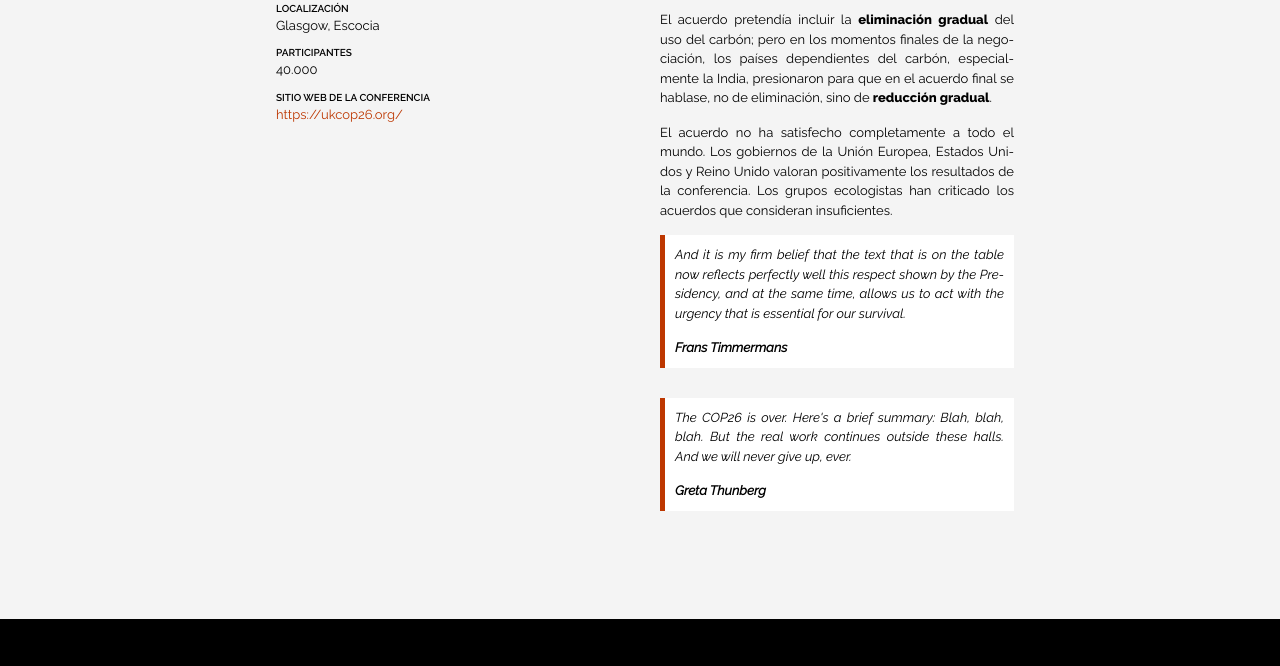
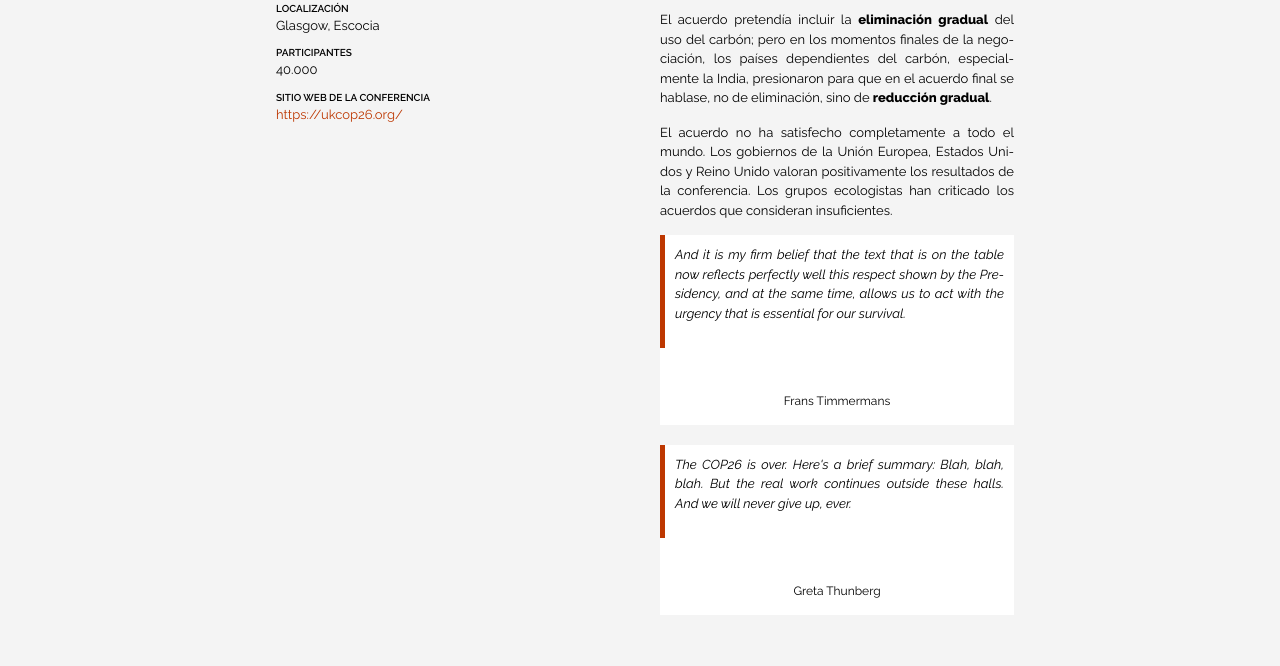
Before and after one commit to puzzi22/cambios-climaticos, a plain HTML site: page cop26.html in a window 1280 px wide. Shown: the part 637-1303 px from the top of the page. Drawn offline with Linux system fonts and the light colour scheme.

Commit message:
Add files via upload

```diff
--- a/cop26.html
+++ b/cop26.html
@@ -5,7 +5,7 @@
       <title>COP26 | Un grado y medio</title>
       <meta
          name="description"
-         content="'Un grado y medio' es una organizaciôn cuyo objetivo es atraer la atención sobre la problemática generada por el cambio climático."
+         content="'Un grado y medio' es una organización cuyo objetivo es atraer la atención sobre la problemática generada por el cambio climático."
       />
       <meta
          name="viewport"
@@ -131,25 +131,29 @@
                   grupos ecologistas han criticado los acuerdos que consideran
                   insuficientes.
                </p>
-
+               <figure class="blockquote">
                   <blockquote>
                      <p>
-                     And it is my firm belief that the text that is on the table
-                     now reflects perfectly well this respect shown by the
-                     Presidency, and at the same time, allows us to act with the
-                     urgency that is essential for our survival.
+                        And it is my firm belief that the text that is on the
+                        table now reflects perfectly well this respect shown by
+                        the Presidency, and at the same time, allows us to act
+                        with the urgency that is essential for our survival.
                      </p>
-                  <cite>Frans Timmermans</cite>
                   </blockquote>
-
+                  <figcaption class="blockquote-fig">
+                     Frans Timmermans
+                  </figcaption>
+               </figure>
+               <figure class="blockquote">
                   <blockquote>
                      <p>
                         The COP26 is over. Here's a brief summary: Blah, blah,
-                     blah. But the real work continues outside these halls. And
-                     we will never give up, ever.
+                        blah. But the real work continues outside these halls.
+                        And we will never give up, ever.
                      </p>
-                  <cite>Greta Thunberg</cite>
                   </blockquote>
+                  <figcaption class="blockquote-fig">Greta Thunberg</figcaption>
+               </figure>
             </section>
          </div>
       </main>
```
Also changed, not shown: index.html (+1 -1 lines), sintomas.html (+1 -1 lines), videos.html (+1 -1 lines). Lines whose indentation alone changed are shown as unchanged.
